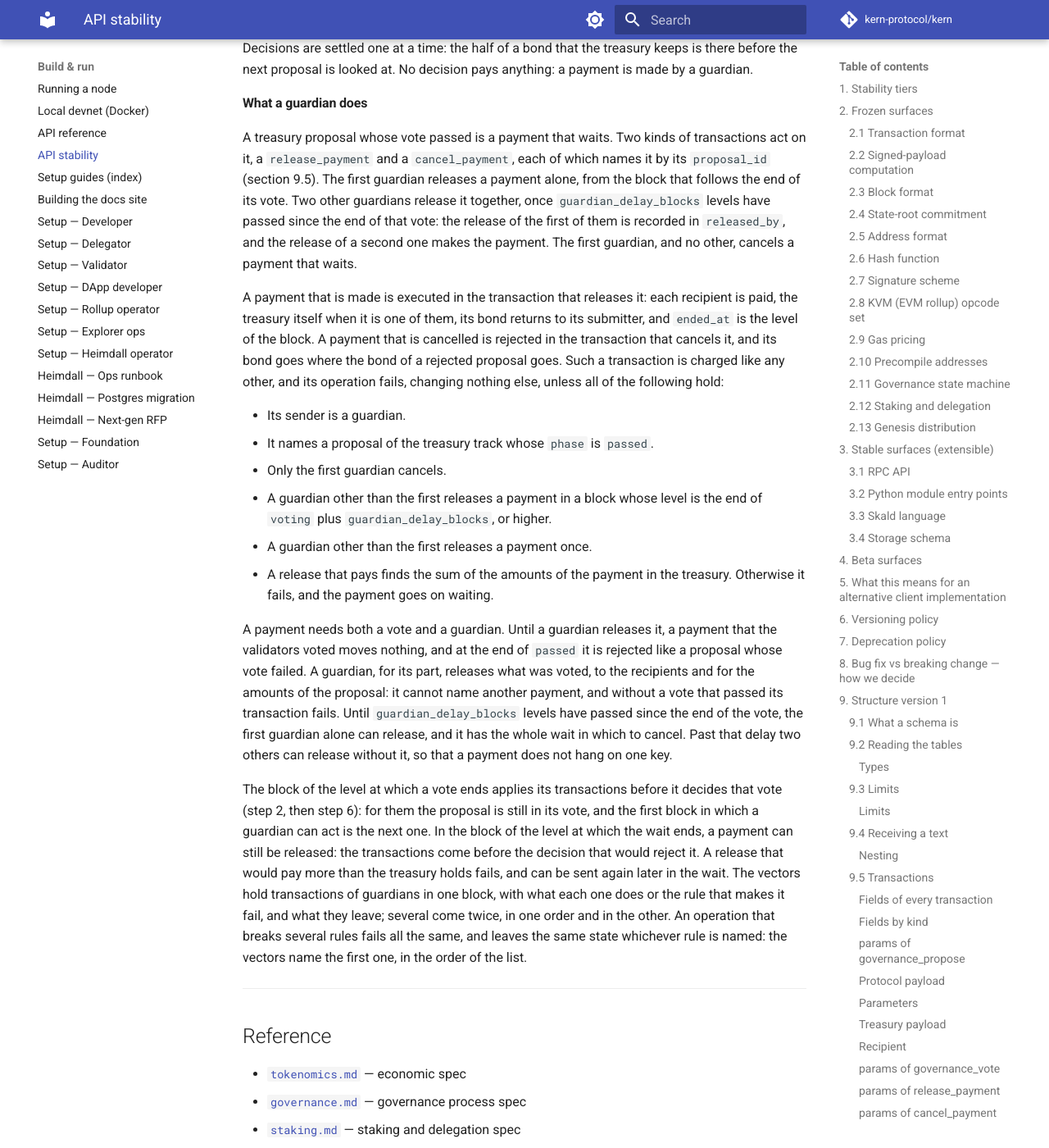
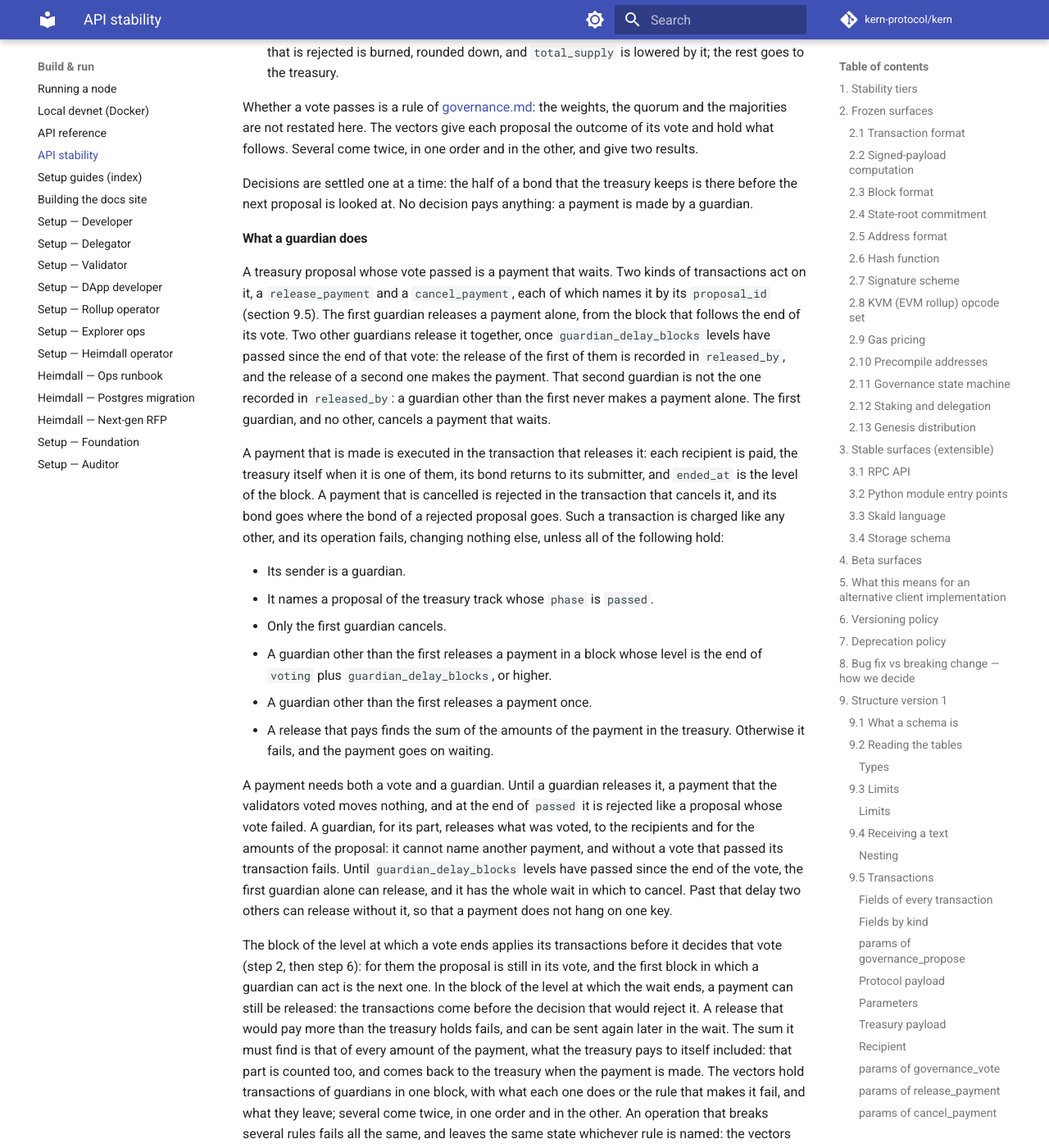
Before and after one commit to vaneeckhoutnicolas/kern, an MkDocs documentation site: the page built from docs/api-stability.md, in a window 1280 px wide and 1400 px high, scrolled down 59172 px. Shown: the whole window at 82% size. Built offline with MkDocs 1.6.1 and Material for MkDocs 9.7.7, drawn with Linux system fonts in a browser that asks for light colours; comment, search, counter and statistics services are not loaded; some of the changed text lies outside the part shown.

Commit message:
docs(schemas): chapter 2 after its review: two wordings and four precisions (#122)

```diff
--- a/docs/api-stability.md
+++ b/docs/api-stability.md
@@ -954,7 +954,7 @@ With one request waiting at most, the answer to a request is the next `blocks` f
 | The treasury address | Optional | Required; it has no key, and no transaction is sent by it | Only a payment that was voted and released moves what the treasury holds |
 | A treasury proposal whose vote passes | Is paid by the block in which its vote ends | Waits, in the phase `passed`, until a guardian releases it; it is rejected at the end of its wait | A payment needs a vote and a guardian |
 | Guardians of the treasury | None | `guardians`: 3 to 8 accounts, fixed by the genesis | They release a payment or cancel it, and can do nothing else |
-| What a guardian sends | Nothing | `release_payment` and `cancel_payment`: fifteen kinds of transactions | A guardian acts by a transaction, in a block |
+| What a guardian sends | Nothing | `release_payment` and `cancel_payment`, two of the fifteen kinds of transactions | A guardian acts by a transaction, in a block |
 | How long a payment waits | It does not wait | `guardian_delay_blocks` and `treasury_release_blocks`, constants of the network | The first guardian has a time to itself, and a wait has an end |
 | Genesis | Settings from which the node builds its first state | The first state itself, with the network, the moment, the version and the scheme | Two clients read the same first state |
 | The account of the state trie | `code_hash` and `storage_root` are `null` when there is no contract | Absent | Note, 4.3 |
@@ -1082,7 +1082,7 @@ The rules on `contracts`, `nonces` and `keys` are those of the note for addresse
 
 `total_supply` is not a counter kept beside the tables: it is what they add up to. What a block mints enters a balance, what it burns leaves one, and a stake, a delegation or a bond is an amount that left a balance and has not come back. Every amount of a state is therefore a part of its supply, and the supply never passes 2^63 - 1 (section 9.16).
 
-**The treasury.** `treasury_address` holds what the protocol sets aside: its share of each reward, and the half of a lost bond that is not burned. It has no key, and no transaction is sent by it (section 9.16). One thing moves what it holds: a treasury proposal that the validators voted and that a guardian released. It is therefore never a validator, and whoever must sign to spend funds of its own, a foundation for instance, holds another address. It can be the address of a contract, which has no key either, and anyone can send funds to it.
+**The treasury.** `treasury_address` holds what the protocol sets aside: its share of each reward, and the half of a lost bond that is not burned. It has no key, and no transaction is sent by it (section 9.16). One thing moves what it holds: a treasury proposal that the validators voted and that a guardian released. It is therefore never a validator, and whoever must sign to spend funds of its own, a foundation for instance, holds another address. It can be the address of a contract, which has no key either, and anyone can send funds to it. Being a contract opens no other way out: the execution of a contract takes nothing from what `treasury_address` holds, whatever its code says.
 
 **The guardians.** `guardians` lists three to eight accounts, fixed by the genesis like the validators: no kind of transaction adds one or removes one, and a guardian changes its key with a `rotate_key`, like any account. The first of the list is the first guardian. A guardian does one thing: it releases a payment that the validators voted, or, for the first one, cancels it (section 9.16). It holds nothing of the treasury, pays nothing that was not voted, and names no recipient. A guardian signs, so it is neither the treasury nor a contract; and it is not a validator, whose key stays on a machine that signs at every block.
 
@@ -1296,6 +1296,8 @@ The sharing of a reward, the weights and the thresholds of a vote and the rates
 
 With the function `trie`, the three tables keyed by address leave the object that is hashed, and one hash stands for them: `accounts_root`, the root of the state trie (note, section 4.6). Every other field of the state is hashed as it is, with both functions: the key registry, the validators, the proposals, the parameters and the constants are under the root whichever function computes it.
 
+That trie is the one the note defines. The page [merkle-trie.md](merkle-trie.md) describes the trie of the devnet, which has keys of 256 bits, another hash function and `null` members in its accounts: it is not a reference for structure version 1.
+
 The trie holds one account for each address that is in `balances`, in `nonces` or in `contracts`:
 
 #### Account
@@ -1437,7 +1439,7 @@ Decisions are settled one at a time: the half of a bond that the treasury keeps
 
 #### What a guardian does
 
-A treasury proposal whose vote passed is a payment that waits. Two kinds of transactions act on it, a `release_payment` and a `cancel_payment`, each of which names it by its `proposal_id` (section 9.5). The first guardian releases a payment alone, from the block that follows the end of its vote. Two other guardians release it together, once `guardian_delay_blocks` levels have passed since the end of that vote: the release of the first of them is recorded in `released_by`, and the release of a second one makes the payment. The first guardian, and no other, cancels a payment that waits.
+A treasury proposal whose vote passed is a payment that waits. Two kinds of transactions act on it, a `release_payment` and a `cancel_payment`, each of which names it by its `proposal_id` (section 9.5). The first guardian releases a payment alone, from the block that follows the end of its vote. Two other guardians release it together, once `guardian_delay_blocks` levels have passed since the end of that vote: the release of the first of them is recorded in `released_by`, and the release of a second one makes the payment. That second guardian is not the one recorded in `released_by`: a guardian other than the first never makes a payment alone. The first guardian, and no other, cancels a payment that waits.
 
 A payment that is made is executed in the transaction that releases it: each recipient is paid, the treasury itself when it is one of them, its bond returns to its submitter, and `ended_at` is the level of the block. A payment that is cancelled is rejected in the transaction that cancels it, and its bond goes where the bond of a rejected proposal goes. Such a transaction is charged like any other, and its operation fails, changing nothing else, unless all of the following hold:
 
@@ -1450,7 +1452,7 @@ A payment that is made is executed in the transaction that releases it: each rec
 
 A payment needs both a vote and a guardian. Until a guardian releases it, a payment that the validators voted moves nothing, and at the end of `passed` it is rejected like a proposal whose vote failed. A guardian, for its part, releases what was voted, to the recipients and for the amounts of the proposal: it cannot name another payment, and without a vote that passed its transaction fails. Until `guardian_delay_blocks` levels have passed since the end of the vote, the first guardian alone can release, and it has the whole wait in which to cancel. Past that delay two others can release without it, so that a payment does not hang on one key.
 
-The block of the level at which a vote ends applies its transactions before it decides that vote (step 2, then step 6): for them the proposal is still in its vote, and the first block in which a guardian can act is the next one. In the block of the level at which the wait ends, a payment can still be released: the transactions come before the decision that would reject it. A release that would pay more than the treasury holds fails, and can be sent again later in the wait. The vectors hold transactions of guardians in one block, with what each one does or the rule that makes it fail, and what they leave; several come twice, in one order and in the other. An operation that breaks several rules fails all the same, and leaves the same state whichever rule is named: the vectors name the first one, in the order of the list.
+The block of the level at which a vote ends applies its transactions before it decides that vote (step 2, then step 6): for them the proposal is still in its vote, and the first block in which a guardian can act is the next one. In the block of the level at which the wait ends, a payment can still be released: the transactions come before the decision that would reject it. A release that would pay more than the treasury holds fails, and can be sent again later in the wait. The sum it must find is that of every amount of the payment, what the treasury pays to itself included: that part is counted too, and comes back to the treasury when the payment is made. The vectors hold transactions of guardians in one block, with what each one does or the rule that makes it fail, and what they leave; several come twice, in one order and in the other. An operation that breaks several rules fails all the same, and leaves the same state whichever rule is named: the vectors name the first one, in the order of the list.
 
 ---
 
```
Also changed, not shown: other parts of docs/api-stability.md (+1 -1 lines), 1 other file.
